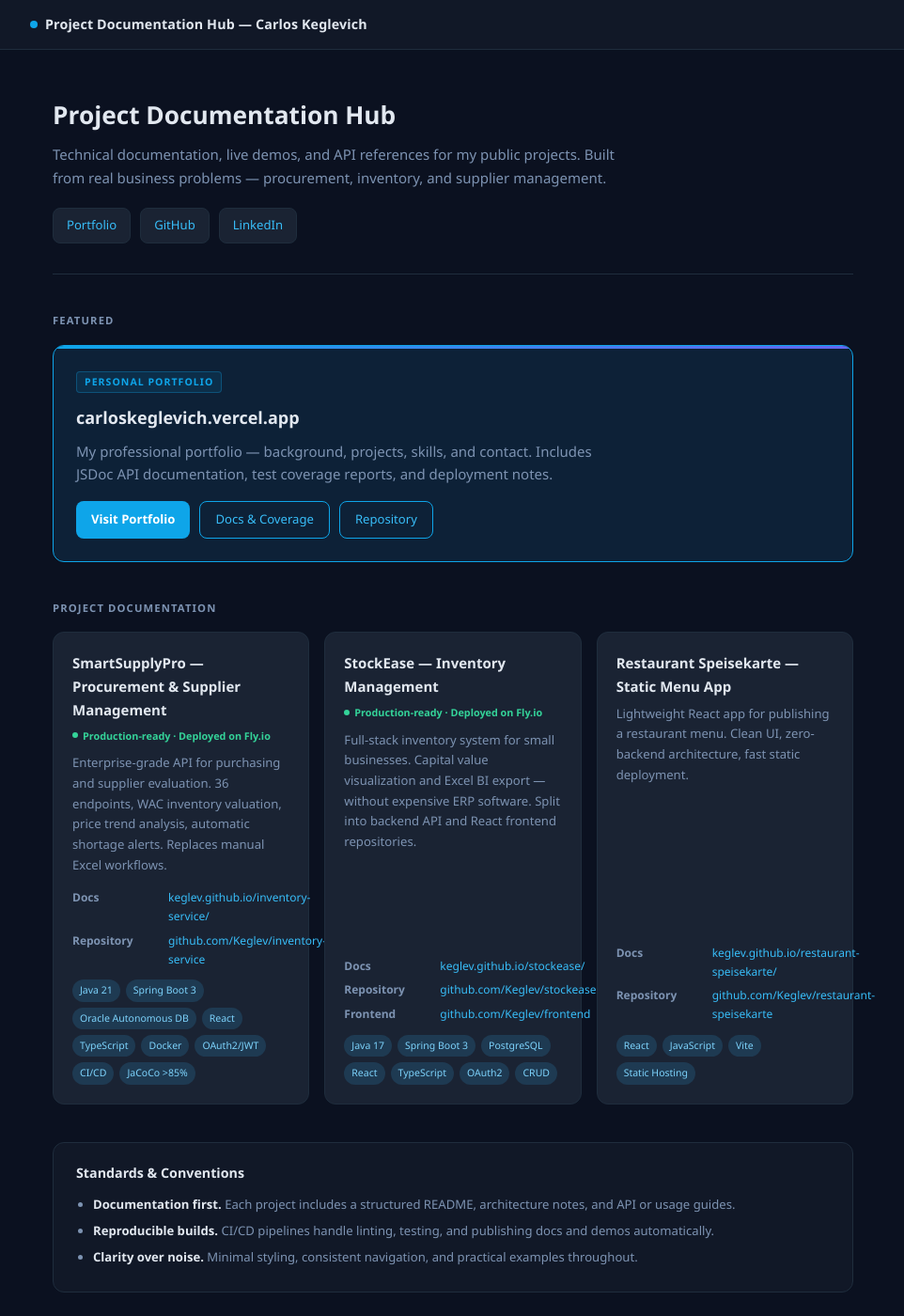
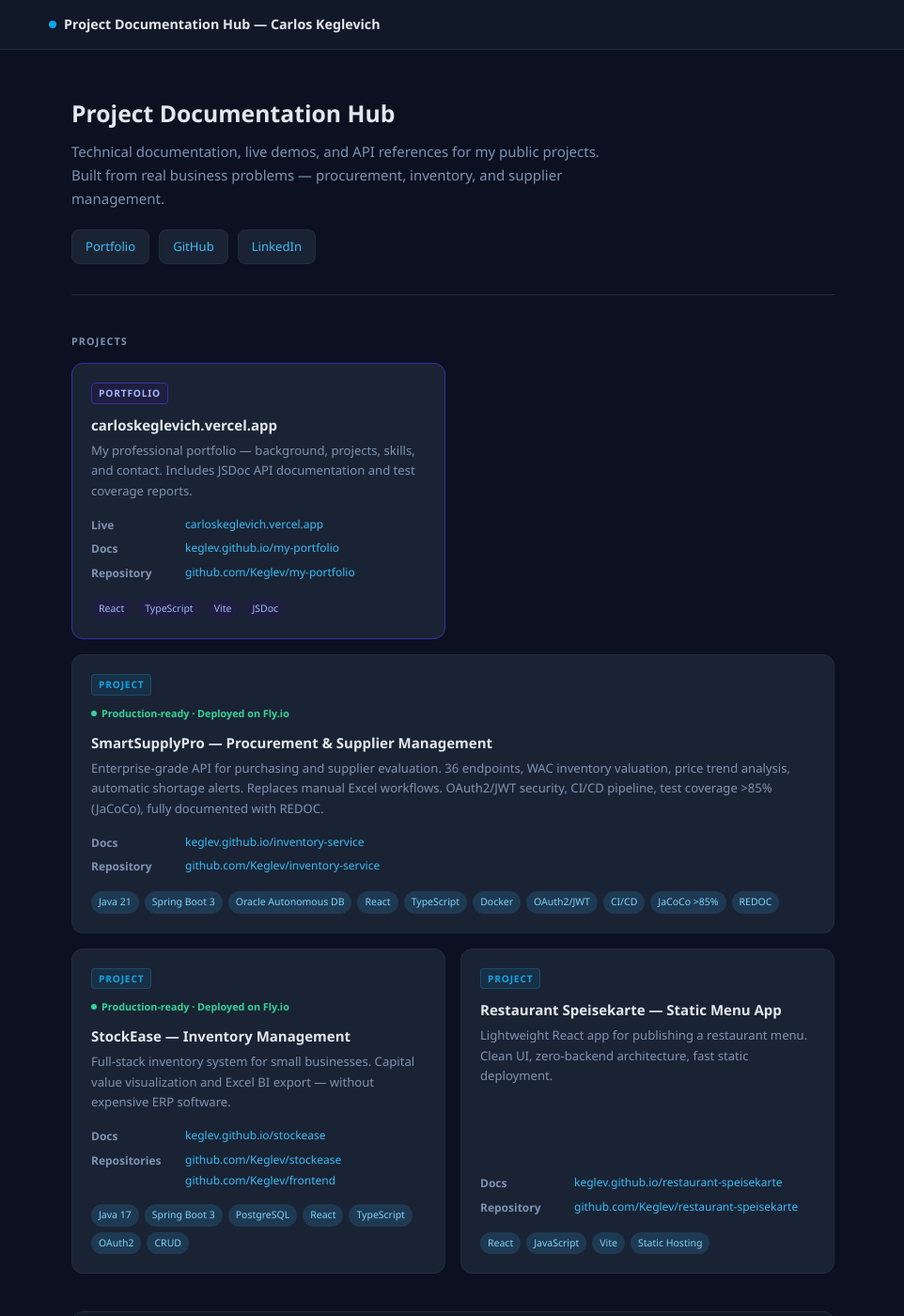
Before and after one commit to Keglev/keglev.github.io, a Jekyll site: the page built from index.md, in a window 1280 px wide and 1400 px high. Shown: the whole window at 94% size, without its empty margins (158-1120 px from the left). Built offline with Jekyll 4.4.1, drawn with Linux system fonts in a browser that asks for light colours.

Commit message:
redesign: 2-col grid, demote portfolio card, fix card overflow

```diff
--- a/_layouts/default.html
+++ b/_layouts/default.html
@@ -18,10 +18,11 @@
             --link:      #38bdf8;
             --accent:    #0ea5e9;
             --accent2:   #6366f1;
-            --featured:  #0d2137;
-            --featured-border: #0ea5e9;
             --badge-bg:  #1e3a52;
             --badge-fg:  #7dd3fc;
+            --portfolio-badge-bg: #1e1e3f;
+            --portfolio-badge-fg: #a5b4fc;
+            --portfolio-border:   #3730a3;
             --green:     #34d399;
             --radius:    12px;
         }
@@ -37,9 +38,8 @@
             line-height: 1.65;
         }
 
-        /* ── Layout ── */
         .wrapper {
-            max-width: 900px;
+            max-width: 860px;
             margin: 0 auto;
             padding: 0 24px 60px;
         }
@@ -54,26 +54,25 @@
             z-index: 100;
         }
         .site-header nav {
-            max-width: 900px;
+            max-width: 860px;
             margin: 0 auto;
             display: flex;
             align-items: center;
             gap: 8px;
+        }
+        .nav-dot {
+            width: 8px; height: 8px;
+            border-radius: 50%;
+            background: var(--accent);
+            flex-shrink: 0;
         }
         .site-header a {
             color: var(--fg);
             text-decoration: none;
             font-weight: 600;
             font-size: 0.95rem;
-            letter-spacing: 0.01em;
         }
         .site-header a:hover { color: var(--link); }
-        .nav-dot {
-            width: 8px; height: 8px;
-            border-radius: 50%;
-            background: var(--accent);
-            display: inline-block;
-        }
 
         /* ── Hero ── */
         .hero {
@@ -82,15 +81,14 @@
             margin-bottom: 40px;
         }
         .hero h1 {
-            font-size: 1.75rem;
+            font-size: 1.65rem;
             font-weight: 700;
             margin: 0 0 8px;
-            color: var(--fg);
         }
         .hero p {
             color: var(--muted);
             margin: 0 0 20px;
-            max-width: 600px;
+            max-width: 580px;
         }
         .hero-links {
             display: flex;
@@ -100,7 +98,6 @@
         .hero-link {
             display: inline-flex;
             align-items: center;
-            gap: 6px;
             padding: 7px 14px;
             border-radius: 8px;
             border: 1px solid var(--line);
@@ -116,99 +113,28 @@
             background: var(--card-hover);
         }
 
-        /* ── Section title ── */
+        /* ── Section label ── */
         .section-label {
-            font-size: 0.75rem;
+            font-size: 0.72rem;
             font-weight: 700;
             letter-spacing: 0.1em;
             text-transform: uppercase;
             color: var(--muted);
-            margin: 40px 0 16px;
+            margin: 40px 0 14px;
         }
 
-        /* ── Featured card (portfolio) ── */
-        .featured-card {
-            background: var(--featured);
-            border: 1px solid var(--featured-border);
-            border-radius: var(--radius);
-            padding: 24px;
-            margin-bottom: 40px;
-            position: relative;
-            overflow: hidden;
-        }
-        .featured-card::before {
-            content: '';
-            position: absolute;
-            top: 0; left: 0; right: 0;
-            height: 3px;
-            background: linear-gradient(90deg, var(--accent), var(--accent2));
-        }
-        .featured-label {
-            display: inline-block;
-            font-size: 0.7rem;
-            font-weight: 700;
-            letter-spacing: 0.1em;
-            text-transform: uppercase;
-            color: var(--accent);
-            background: rgba(14,165,233,0.1);
-            border: 1px solid rgba(14,165,233,0.3);
-            border-radius: 4px;
-            padding: 2px 8px;
-            margin-bottom: 12px;
-        }
-        .featured-card h2 {
-            margin: 0 0 8px;
-            font-size: 1.2rem;
-            color: var(--fg);
-        }
-        .featured-card p {
-            color: var(--muted);
-            margin: 0 0 16px;
-            max-width: 580px;
-        }
-        .featured-links {
-            display: flex;
-            flex-wrap: wrap;
-            gap: 10px;
-        }
-        .featured-link-primary {
-            display: inline-flex;
-            align-items: center;
-            gap: 6px;
-            padding: 8px 16px;
-            border-radius: 8px;
-            background: var(--accent);
-            color: #fff;
-            text-decoration: none;
-            font-size: 0.875rem;
-            font-weight: 600;
-            transition: opacity 0.15s;
-        }
-        .featured-link-primary:hover { opacity: 0.88; }
-        .featured-link-secondary {
-            display: inline-flex;
-            align-items: center;
-            gap: 6px;
-            padding: 8px 16px;
-            border-radius: 8px;
-            border: 1px solid var(--featured-border);
-            color: var(--link);
-            text-decoration: none;
-            font-size: 0.875rem;
-            font-weight: 500;
-            transition: background 0.15s;
-        }
-        .featured-link-secondary:hover { background: rgba(14,165,233,0.08); }
-
-        /* ── Project grid ── */
+        /* ── Grid: 2 columns max ── */
         .grid {
             display: grid;
-            grid-template-columns: repeat(auto-fit, minmax(260px, 1fr));
+            grid-template-columns: repeat(2, 1fr);
             gap: 16px;
             margin-bottom: 16px;
         }
+        .grid-wide {
+            grid-column: 1 / -1;
+        }
 
-        /* ── Project card ── */
+        /* ── Card ── */
         .card {
             background: var(--card);
             border: 1px solid var(--line);
@@ -217,14 +143,21 @@
             transition: border-color 0.15s, background 0.15s, transform 0.15s;
             display: flex;
             flex-direction: column;
+            gap: 0;
         }
         .card:hover {
             border-color: var(--accent);
             background: var(--card-hover);
             transform: translateY(-2px);
         }
+        .card.portfolio-card {
+            border-color: var(--portfolio-border);
+        }
+        .card.portfolio-card:hover {
+            border-color: #6366f1;
+        }
         .card h3 {
-            margin: 0 0 6px;
+            margin: 0 0 4px;
             font-size: 1rem;
             color: var(--fg);
         }
@@ -235,17 +168,28 @@
             flex: 1;
         }
 
-        /* ── KV pairs inside card ── */
-        .kv {
-            display: grid;
-            grid-template-columns: 90px auto;
-            gap: 6px 12px;
-            margin-bottom: 12px;
-            font-size: 0.8rem;
+        /* ── Card type label ── */
+        .card-label {
+            display: inline-block;
+            font-size: 0.68rem;
+            font-weight: 700;
+            letter-spacing: 0.08em;
+            text-transform: uppercase;
+            border-radius: 4px;
+            padding: 2px 7px;
+            margin-bottom: 10px;
+            width: fit-content;
         }
-        .kv-label { color: var(--muted); font-weight: 600; }
-        .kv a { color: var(--link); text-decoration: none; }
-        .kv a:hover { text-decoration: underline; }
+        .card-label.project {
+            background: rgba(14,165,233,0.1);
+            color: var(--accent);
+            border: 1px solid rgba(14,165,233,0.25);
+        }
+        .card-label.portfolio {
+            background: var(--portfolio-badge-bg);
+            color: var(--portfolio-badge-fg);
+            border: 1px solid var(--portfolio-border);
+        }
 
         /* ── Status pill ── */
         .status {
@@ -262,7 +206,30 @@
             width: 6px; height: 6px;
             border-radius: 50%;
             background: var(--green);
+            flex-shrink: 0;
         }
+
+        /* ── KV rows ── */
+        .kv {
+            display: grid;
+            grid-template-columns: 90px auto;
+            gap: 5px 10px;
+            margin-bottom: 12px;
+            font-size: 0.8rem;
+        }
+        .kv-label {
+            color: var(--muted);
+            font-weight: 600;
+            align-self: start;
+            padding-top: 1px;
+        }
+        .kv a {
+            color: var(--link);
+            text-decoration: none;
+            word-break: break-all;
+        }
+        .kv a:hover { text-decoration: underline; }
+        .kv-multi { display: flex; flex-direction: column; gap: 2px; }
 
         /* ── Badges ── */
         .badges {
@@ -270,6 +237,7 @@
             flex-wrap: wrap;
             gap: 6px;
             margin-top: auto;
+            padding-top: 4px;
         }
         .badge {
             font-size: 0.7rem;
@@ -279,8 +247,12 @@
             color: var(--badge-fg);
             font-weight: 500;
         }
+        .badge.portfolio-badge {
+            background: var(--portfolio-badge-bg);
+            color: var(--portfolio-badge-fg);
+        }
 
-        /* ── Standards section ── */
+        /* ── Standards ── */
         .standards {
             background: var(--surface);
             border: 1px solid var(--line);
@@ -291,8 +263,7 @@
         .standards h2 {
             font-size: 0.95rem;
             font-weight: 700;
-            margin: 0 0 12px;
-            color: var(--fg);
+            margin: 0 0 10px;
         }
         .standards ul {
             margin: 0;
@@ -320,10 +291,10 @@
 
         hr { border: 0; border-top: 1px solid var(--line); margin: 32px 0; }
 
-        /* ── Responsive ── */
-        @media (max-width: 600px) {
-            .hero h1 { font-size: 1.4rem; }
+        @media (max-width: 620px) {
             .grid { grid-template-columns: 1fr; }
+            .grid-wide { grid-column: auto; }
+            .hero h1 { font-size: 1.35rem; }
             .site-footer { flex-direction: column; }
         }
     </style>
@@ -337,10 +308,7 @@
     </header>
 
     <div class="wrapper">
-        <main>
-            {{ content }}
-        </main>
-
+        <main>{{ content }}</main>
         <footer class="site-footer">
             <span>© {{ site.author }}. Content and code available under their respective licenses.</span>
             <span>
--- a/index.md
+++ b/index.md
@@ -14,52 +14,102 @@ description: Technical documentation, demos, and references for my public projec
   </div>
 </div>
 
-<div class="section-label">Featured</div>
-
-<div class="featured-card">
-  <div class="featured-label">Personal Portfolio</div>
-  <h2>carloskeglevich.vercel.app</h2>
-  <p>My professional portfolio — background, projects, skills, and contact. Includes JSDoc API documentation, test coverage reports, and deployment notes.</p>
-  <div class="featured-links">
-    <a class="featured-link-primary" href="https://carloskeglevich.vercel.app/" target="_blank">Visit Portfolio</a>
-    <a class="featured-link-secondary" href="https://keglev.github.io/my-portfolio/" target="_blank">Docs & Coverage</a>
-    <a class="featured-link-secondary" href="https://github.com/Keglev/my-portfolio" target="_blank">Repository</a>
-  </div>
-</div>
-
-<div class="section-label">Project Documentation</div>
+<div class="section-label">Projects</div>
 
 <div class="grid">
-  {% include project_card.html
-    title="SmartSupplyPro — Procurement & Supplier Management"
-    status="Production-ready · Deployed on Fly.io"
-    description="Enterprise-grade API for purchasing and supplier evaluation. 36 endpoints, WAC inventory valuation, price trend analysis, automatic shortage alerts. Replaces manual Excel workflows."
-    docs_url="https://keglev.github.io/inventory-service/"
-    repo_url="https://github.com/Keglev/inventory-service"
-    badges="Java 21, Spring Boot 3, Oracle Autonomous DB, React, TypeScript, Docker, OAuth2/JWT, CI/CD, JaCoCo >85%"
-  %}
 
-  {% include project_card.html
-    title="StockEase — Inventory Management"
-    status="Production-ready · Deployed on Fly.io"
-    description="Full-stack inventory system for small businesses. Capital value visualization and Excel BI export — without expensive ERP software. Split into backend API and React frontend repositories."
-    docs_url="https://keglev.github.io/stockease/"
-    repo_url="https://github.com/Keglev/stockease"
-    repo2_url="https://github.com/Keglev/frontend"
-    badges="Java 17, Spring Boot 3, PostgreSQL, React, TypeScript, OAuth2, CRUD"
-  %}
+  <div class="card portfolio-card">
+    <span class="card-label portfolio">Portfolio</span>
+    <h3>carloskeglevich.vercel.app</h3>
+    <p>My professional portfolio — background, projects, skills, and contact. Includes JSDoc API documentation and test coverage reports.</p>
+    <div class="kv">
+      <span class="kv-label">Live</span>
+      <span><a href="https://carloskeglevich.vercel.app/" target="_blank">carloskeglevich.vercel.app</a></span>
+      <span class="kv-label">Docs</span>
+      <span><a href="https://keglev.github.io/my-portfolio/" target="_blank">keglev.github.io/my-portfolio</a></span>
+      <span class="kv-label">Repository</span>
+      <span><a href="https://github.com/Keglev/my-portfolio" target="_blank">github.com/Keglev/my-portfolio</a></span>
+    </div>
+    <div class="badges">
+      <span class="badge portfolio-badge">React</span>
+      <span class="badge portfolio-badge">TypeScript</span>
+      <span class="badge portfolio-badge">Vite</span>
+      <span class="badge portfolio-badge">JSDoc</span>
+    </div>
+  </div>
 
-  {% include project_card.html
-    title="Restaurant Speisekarte — Static Menu App"
-    description="Lightweight React app for publishing a restaurant menu. Clean UI, zero-backend architecture, fast static deployment."
-    docs_url="https://keglev.github.io/restaurant-speisekarte/"
-    repo_url="https://github.com/Keglev/restaurant-speisekarte"
-    badges="React, JavaScript, Vite, Static Hosting"
-  %}
+  <div class="card grid-wide">
+    <span class="card-label project">Project</span>
+    <div class="status">Production-ready · Deployed on Fly.io</div>
+    <h3>SmartSupplyPro — Procurement &amp; Supplier Management</h3>
+    <p>Enterprise-grade API for purchasing and supplier evaluation. 36 endpoints, WAC inventory valuation, price trend analysis, automatic shortage alerts. Replaces manual Excel workflows. OAuth2/JWT security, CI/CD pipeline, test coverage &gt;85% (JaCoCo), fully documented with REDOC.</p>
+    <div class="kv">
+      <span class="kv-label">Docs</span>
+      <span><a href="https://keglev.github.io/inventory-service/" target="_blank">keglev.github.io/inventory-service</a></span>
+      <span class="kv-label">Repository</span>
+      <span><a href="https://github.com/Keglev/inventory-service" target="_blank">github.com/Keglev/inventory-service</a></span>
+    </div>
+    <div class="badges">
+      <span class="badge">Java 21</span>
+      <span class="badge">Spring Boot 3</span>
+      <span class="badge">Oracle Autonomous DB</span>
+      <span class="badge">React</span>
+      <span class="badge">TypeScript</span>
+      <span class="badge">Docker</span>
+      <span class="badge">OAuth2/JWT</span>
+      <span class="badge">CI/CD</span>
+      <span class="badge">JaCoCo &gt;85%</span>
+      <span class="badge">REDOC</span>
+    </div>
+  </div>
+
+  <div class="card">
+    <span class="card-label project">Project</span>
+    <div class="status">Production-ready · Deployed on Fly.io</div>
+    <h3>StockEase — Inventory Management</h3>
+    <p>Full-stack inventory system for small businesses. Capital value visualization and Excel BI export — without expensive ERP software.</p>
+    <div class="kv">
+      <span class="kv-label">Docs</span>
+      <span><a href="https://keglev.github.io/stockease/" target="_blank">keglev.github.io/stockease</a></span>
+      <span class="kv-label">Repositories</span>
+      <span class="kv-multi">
+        <a href="https://github.com/Keglev/stockease" target="_blank">github.com/Keglev/stockease</a>
+        <a href="https://github.com/Keglev/frontend" target="_blank">github.com/Keglev/frontend</a>
+      </span>
+    </div>
+    <div class="badges">
+      <span class="badge">Java 17</span>
+      <span class="badge">Spring Boot 3</span>
+      <span class="badge">PostgreSQL</span>
+      <span class="badge">React</span>
+      <span class="badge">TypeScript</span>
+      <span class="badge">OAuth2</span>
+      <span class="badge">CRUD</span>
+    </div>
+  </div>
+
+  <div class="card">
+    <span class="card-label project">Project</span>
+    <h3>Restaurant Speisekarte — Static Menu App</h3>
+    <p>Lightweight React app for publishing a restaurant menu. Clean UI, zero-backend architecture, fast static deployment.</p>
+    <div class="kv">
+      <span class="kv-label">Docs</span>
+      <span><a href="https://keglev.github.io/restaurant-speisekarte/" target="_blank">keglev.github.io/restaurant-speisekarte</a></span>
+      <span class="kv-label">Repository</span>
+      <span><a href="https://github.com/Keglev/restaurant-speisekarte" target="_blank">github.com/Keglev/restaurant-speisekarte</a></span>
+    </div>
+    <div class="badges">
+      <span class="badge">React</span>
+      <span class="badge">JavaScript</span>
+      <span class="badge">Vite</span>
+      <span class="badge">Static Hosting</span>
+    </div>
+  </div>
+
 </div>
 
 <div class="standards">
-  <h2>Standards & Conventions</h2>
+  <h2>Standards &amp; Conventions</h2>
   <ul>
     <li><strong>Documentation first.</strong> Each project includes a structured README, architecture notes, and API or usage guides.</li>
     <li><strong>Reproducible builds.</strong> CI/CD pipelines handle linting, testing, and publishing docs and demos automatically.</li>
```
